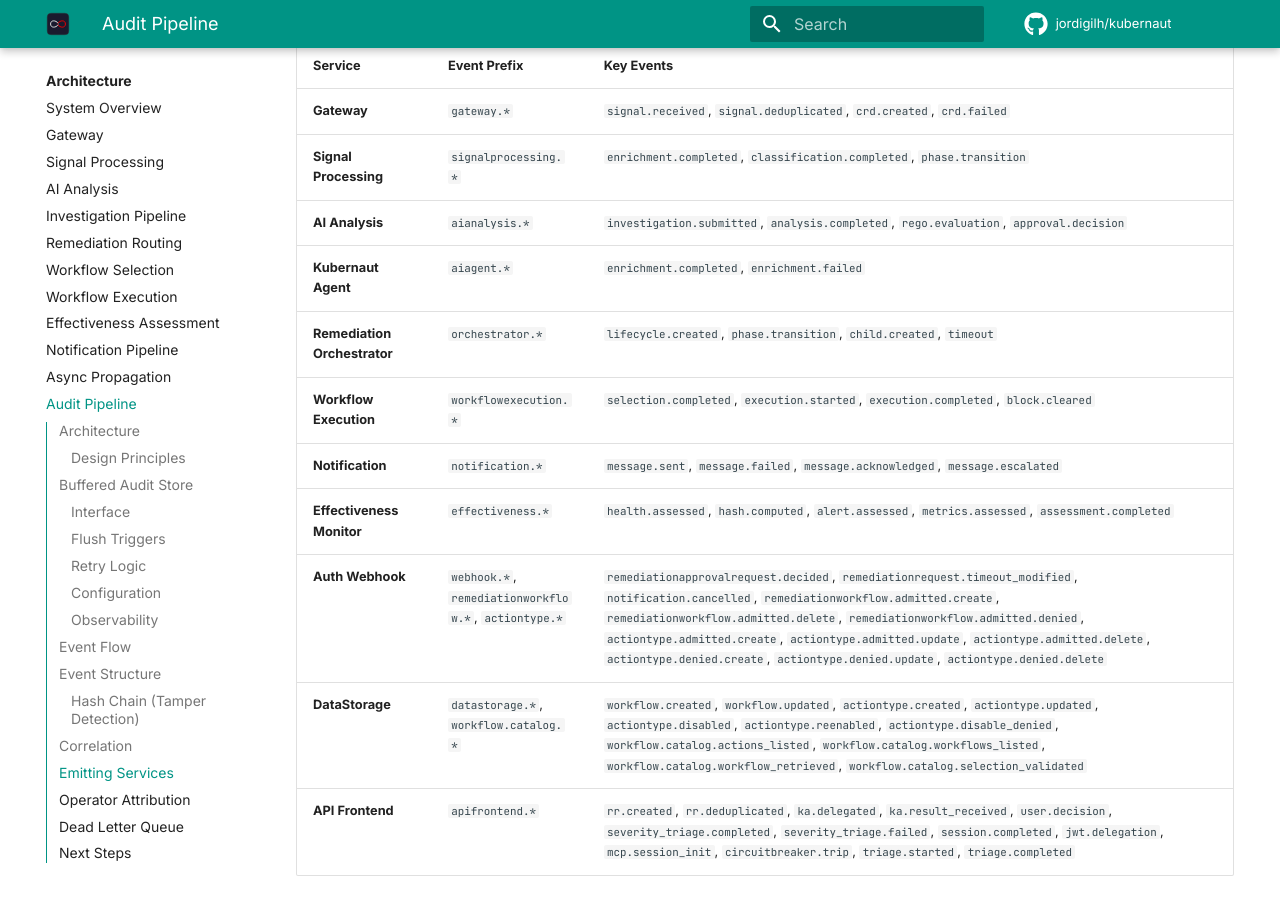
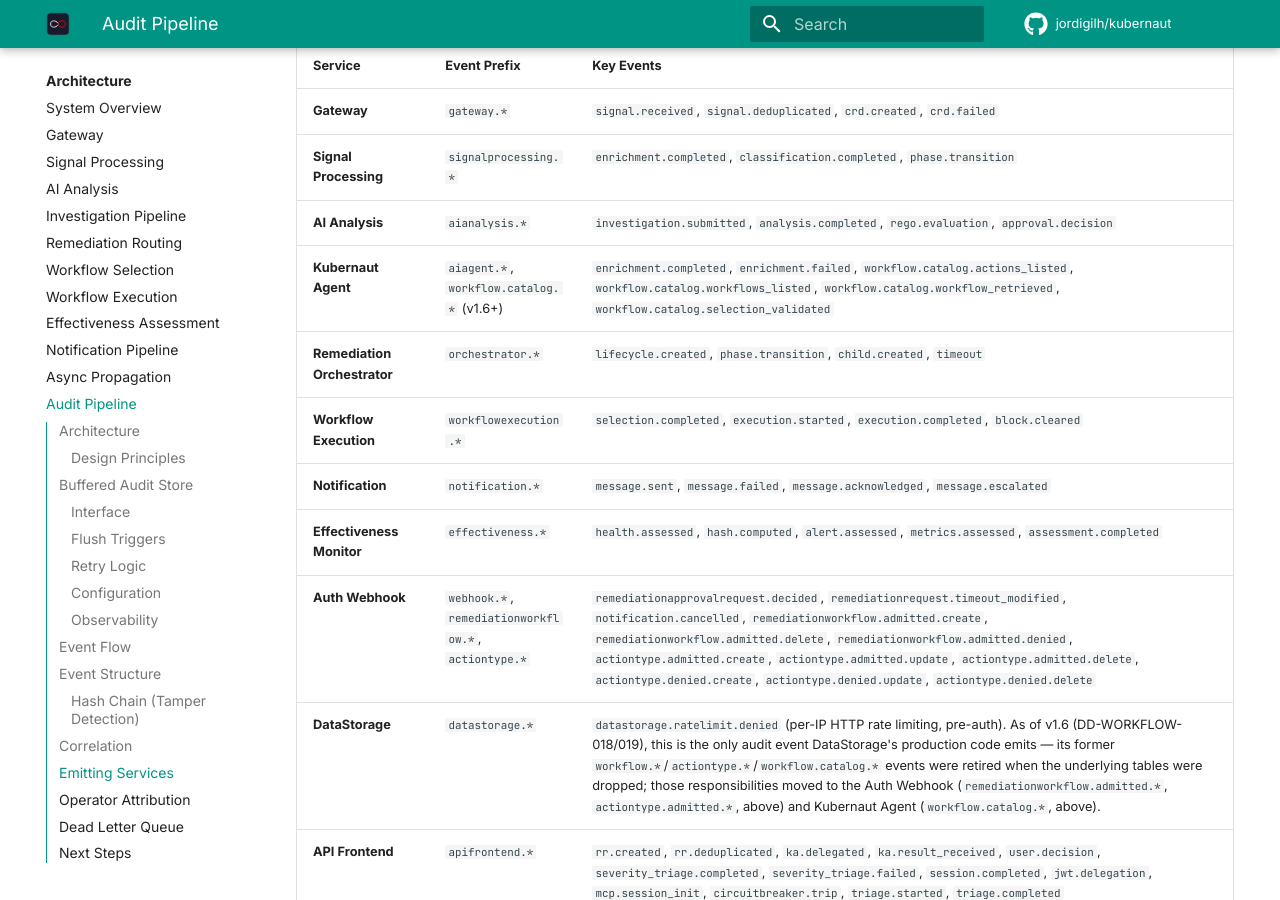
Before and after one commit to jordigilh/kubernaut-docs, an MkDocs documentation site: the page built from docs/architecture/audit-pipeline.md, in a window 1280 px wide and 900 px high, scrolled down 4458 px. Built offline with MkDocs 1.6.1 and Material for MkDocs 9.7.7, drawn with Linux system fonts in a browser that asks for light colours; comment, search, counter and statistics services are not loaded; the version menu is left out.

Commit message:
docs(architecture): fix audit event attribution and AF RBAC for v1.6
- audit-pipeline.md: DataStorage's emitting-services table still listed
  workflow/actiontype catalog events it no longer emits (retired with the
  underlying tables, DD-WORKFLOW-018/019); it now only emits
  datastorage.ratelimit.denied. Adds the workflow.catalog.* events to
  Kubernaut Agent's row, which now generates them.
- security-rbac.md: adds the missing agentsessions RBAC row for API
  Frontend (get/list/watch/update/patch, metadata-only, no /status grant --
  DD-AA-KA-001 Amendment Gap 1 / #2214 finalizer redesign), and notes that
  kubernaut_list_workflows is now KA-backed rather than DataStorage-backed.

```diff
--- a/docs/architecture/audit-pipeline.md
+++ b/docs/architecture/audit-pipeline.md
@@ -137,13 +137,13 @@ All 11 Go services (`cmd/*/main.go`: Gateway, Signal Processing, AI Analysis, Re
 | **Gateway** | `gateway.*` | `signal.received`, `signal.deduplicated`, `crd.created`, `crd.failed` |
 | **Signal Processing** | `signalprocessing.*` | `enrichment.completed`, `classification.completed`, `phase.transition` |
 | **AI Analysis** | `aianalysis.*` | `investigation.submitted`, `analysis.completed`, `rego.evaluation`, `approval.decision` |
-| **Kubernaut Agent** | `aiagent.*` | `enrichment.completed`, `enrichment.failed` |
+| **Kubernaut Agent** | `aiagent.*`, `workflow.catalog.*` (v1.6+) | `enrichment.completed`, `enrichment.failed`, `workflow.catalog.actions_listed`, `workflow.catalog.workflows_listed`, `workflow.catalog.workflow_retrieved`, `workflow.catalog.selection_validated` |
 | **Remediation Orchestrator** | `orchestrator.*` | `lifecycle.created`, `phase.transition`, `child.created`, `timeout` |
 | **Workflow Execution** | `workflowexecution.*` | `selection.completed`, `execution.started`, `execution.completed`, `block.cleared` |
 | **Notification** | `notification.*` | `message.sent`, `message.failed`, `message.acknowledged`, `message.escalated` |
 | **Effectiveness Monitor** | `effectiveness.*` | `health.assessed`, `hash.computed`, `alert.assessed`, `metrics.assessed`, `assessment.completed` |
 | **Auth Webhook** | `webhook.*`, `remediationworkflow.*`, `actiontype.*` | `remediationapprovalrequest.decided`, `remediationrequest.timeout_modified`, `notification.cancelled`, `remediationworkflow.admitted.create`, `remediationworkflow.admitted.delete`, `remediationworkflow.admitted.denied`, `actiontype.admitted.create`, `actiontype.admitted.update`, `actiontype.admitted.delete`, `actiontype.denied.create`, `actiontype.denied.update`, `actiontype.denied.delete` |
-| **DataStorage** | `datastorage.*`, `workflow.catalog.*` | `workflow.created`, `workflow.updated`, `actiontype.created`, `actiontype.updated`, `actiontype.disabled`, `actiontype.reenabled`, `actiontype.disable_denied`, `workflow.catalog.actions_listed`, `workflow.catalog.workflows_listed`, `workflow.catalog.workflow_retrieved`, `workflow.catalog.selection_validated` |
+| **DataStorage** | `datastorage.*` | `datastorage.ratelimit.denied` (per-IP HTTP rate limiting, pre-auth). As of v1.6 (DD-WORKFLOW-018/019), this is the only audit event DataStorage's production code emits — its former `workflow.*`/`actiontype.*`/`workflow.catalog.*` events were retired when the underlying tables were dropped; those responsibilities moved to the Auth Webhook (`remediationworkflow.admitted.*`, `actiontype.admitted.*`, above) and Kubernaut Agent (`workflow.catalog.*`, above). |
 | **API Frontend** | `apifrontend.*` | `rr.created`, `rr.deduplicated`, `ka.delegated`, `ka.result_received`, `user.decision`, `severity_triage.completed`, `severity_triage.failed`, `session.completed`, `jwt.delegation`, `mcp.session_init`, `circuitbreaker.trip`, `triage.started`, `triage.completed` |
 
 ## Operator Attribution
```
Also changed, not shown: docs/architecture/security-rbac.md (+2 -1 lines).
